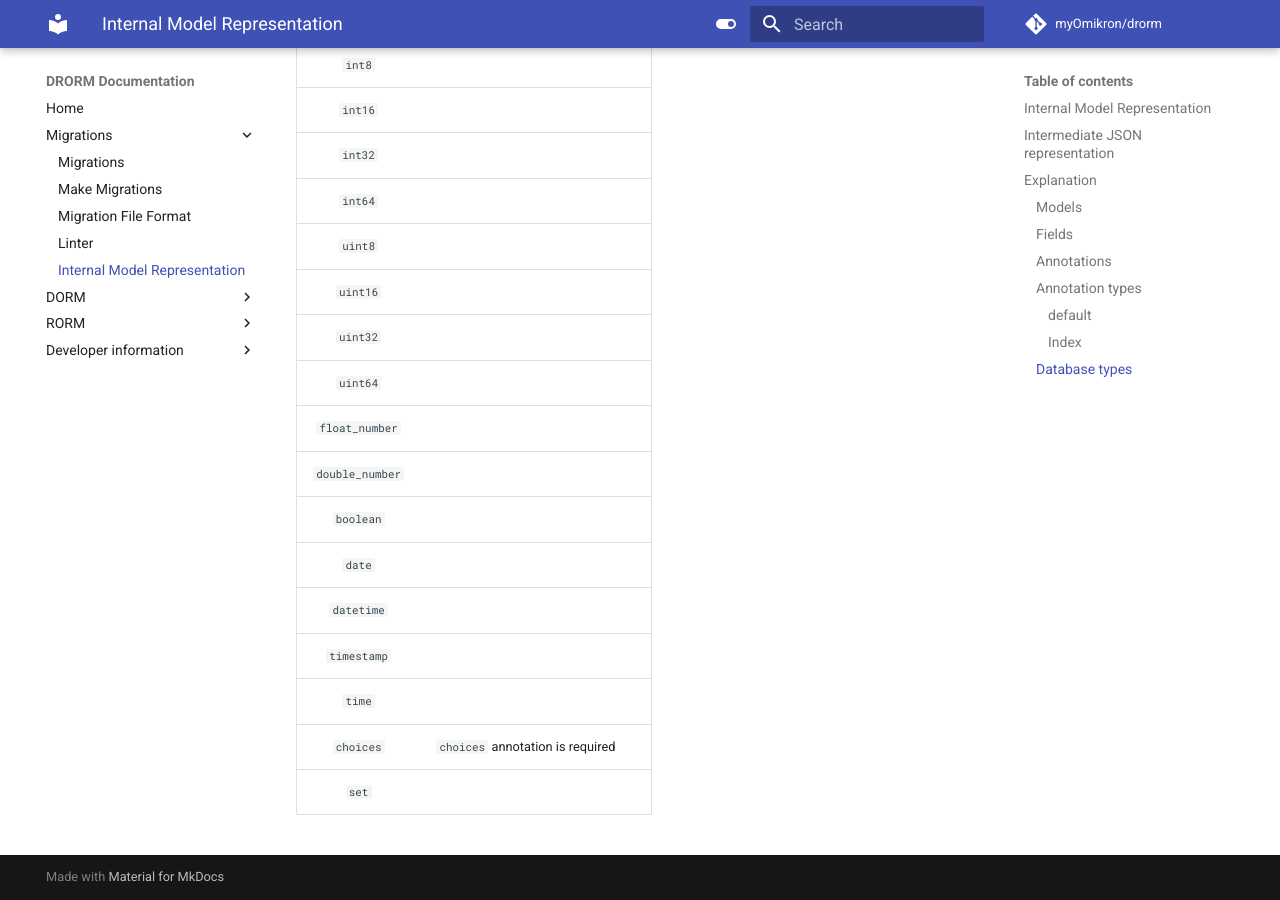
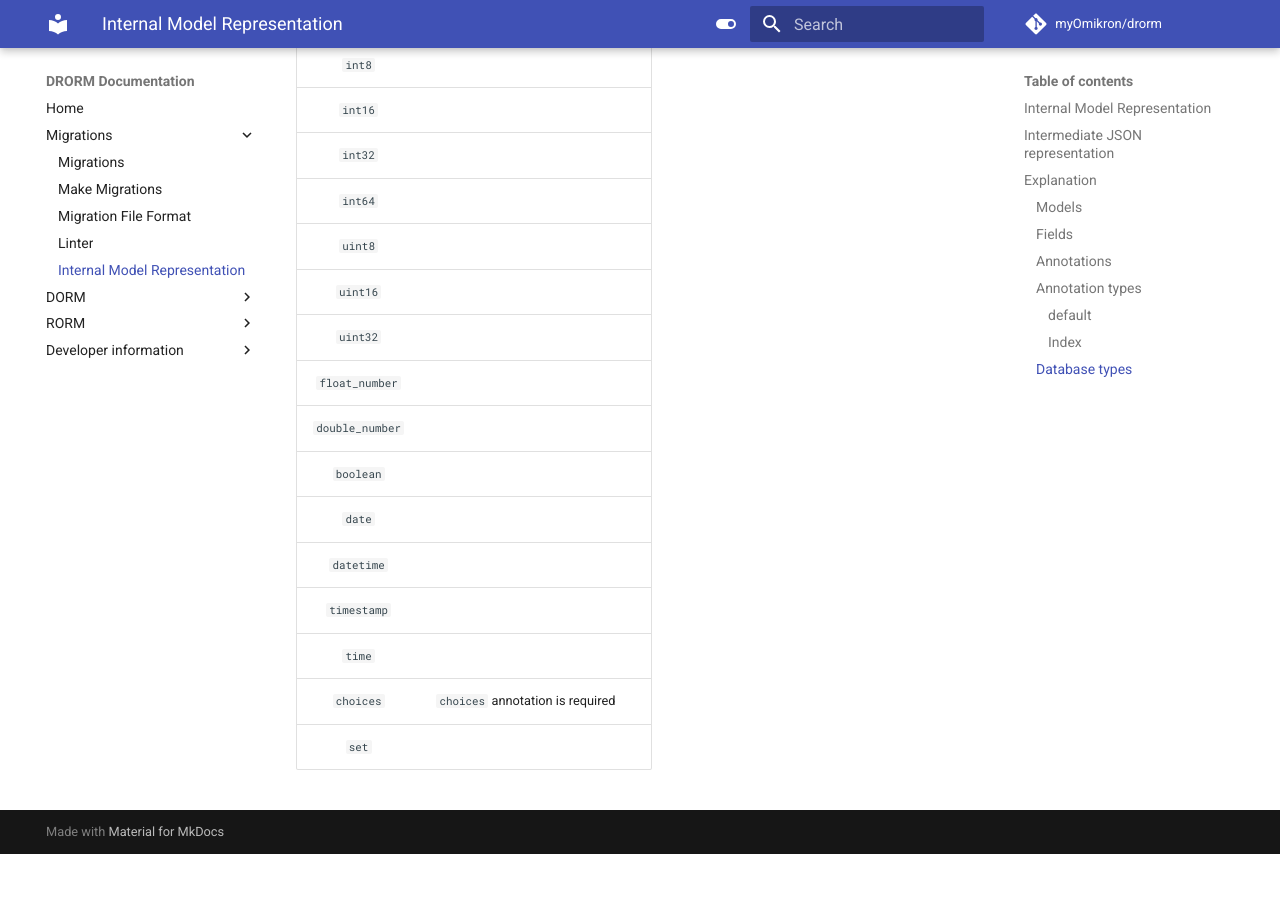
Before and after one commit to rorm-orm/rorm, an MkDocs documentation site: the page built from docs/docs/migrations/internal_model_representation.md, in a window 1280 px wide and 900 px high, scrolled down 4144 px. Built offline with MkDocs 1.6.1 and Material for MkDocs 9.7.7, drawn with Linux system fonts in a browser that asks for light colours; emoji names are drawn with the system emoji font; comment, search, counter and statistics services are not loaded; after the commit the page ends 4998 px from its top, so only the background shows below that.

Commit message:
u64 is no longer a supported DB type

```diff
--- a/docs/docs/migrations/internal_model_representation.md
+++ b/docs/docs/migrations/internal_model_representation.md
@@ -194,7 +194,6 @@ map in the best case to the order of placement in the source code.
 |     `uint8`     |                                     |
 |    `uint16`     |                                     |
 |    `uint32`     |                                     |
-|    `uint64`     |                                     |
 | `float_number`  |                                     |
 | `double_number` |                                     |
 |    `boolean`    |                                     |
```
Also changed, not shown: 3 other files.
